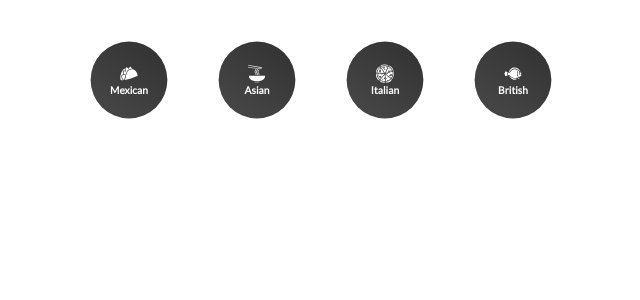
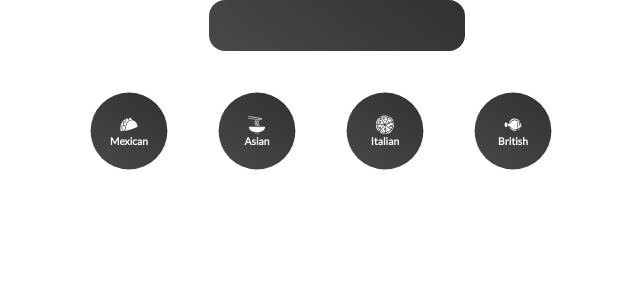
Before and after one commit to ghpaterson/recipease, a React (Create React App) app in the folder recipease/: page /recipe/1 in a window 1280 px wide. Shown: the top 300 px of the page, without its empty margins (303-943 px from the left). Built offline with nearby package versions, Linux system fonts and the light colour scheme.

Commit message:
Search component created and initial search bar styled

```diff
--- a/recipease/src/App.js
+++ b/recipease/src/App.js
@@ -1,11 +1,13 @@
 import Pages from './pages/pages'
 import Category from './components/category';
 import {BrowserRouter} from 'react-router-dom'
+import Search from './components/search';
 
 function App() {
   return (
     <div className="App">
       <BrowserRouter>
+        <Search />
         <Category />
         <Pages />
       </BrowserRouter>
--- /dev/null
+++ b/recipease/src/components/search.jsx
@@ -0,0 +1,43 @@
+import styled from "styled-components"
+import {useState} from 'react'
+import {ImSearch} from 'react-icons/im'
+
+
+
+function Search() {
+  return (
+    <FormStyle>
+      <div>
+        <input type="text" />
+      </div>
+    </FormStyle>
+  )
+}
+
+const FormStyle = styled.form`
+  margin: 0rem 20rem;
+    div {
+      width: 100%;
+      position: relative;
+    }
+
+  input {
+    border: none;
+    background: linear-gradient(35deg, #494949, #313131);
+    font-size: 1rem;
+    color: white;
+    padding: 1rem 3rem;
+    border-radius: 1rem;
+    outline: none;
+    width: 100%;
+  }
+  svg {
+    position: absolute;
+    top: 50%;
+    left: 50%;
+    transform: translate(100%, -50%);
+    color: white;
+  }
+`
+
+export default Search
```
